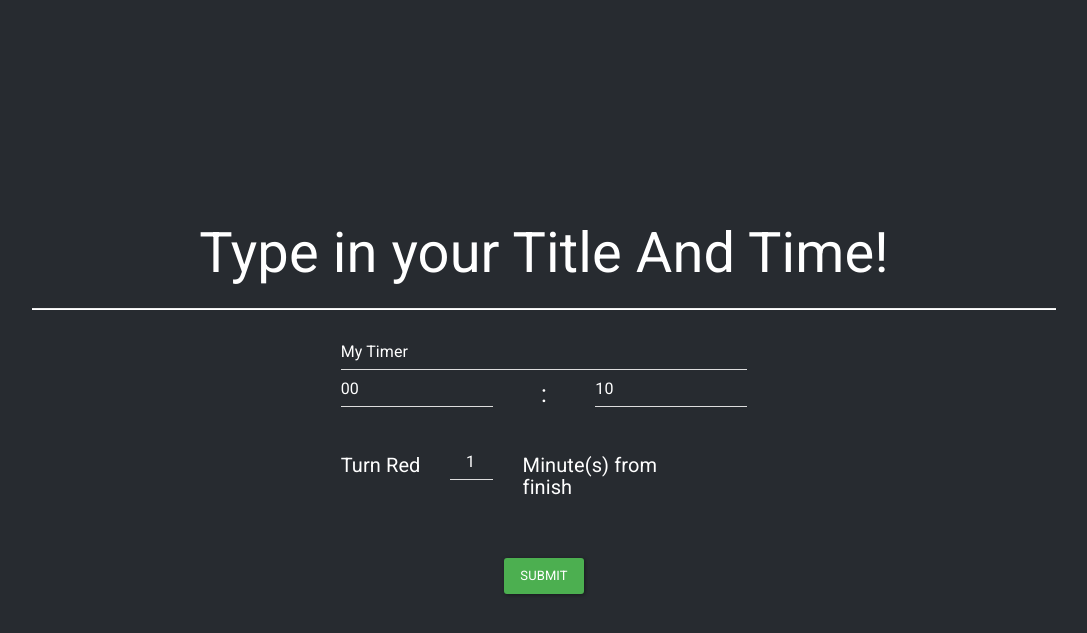
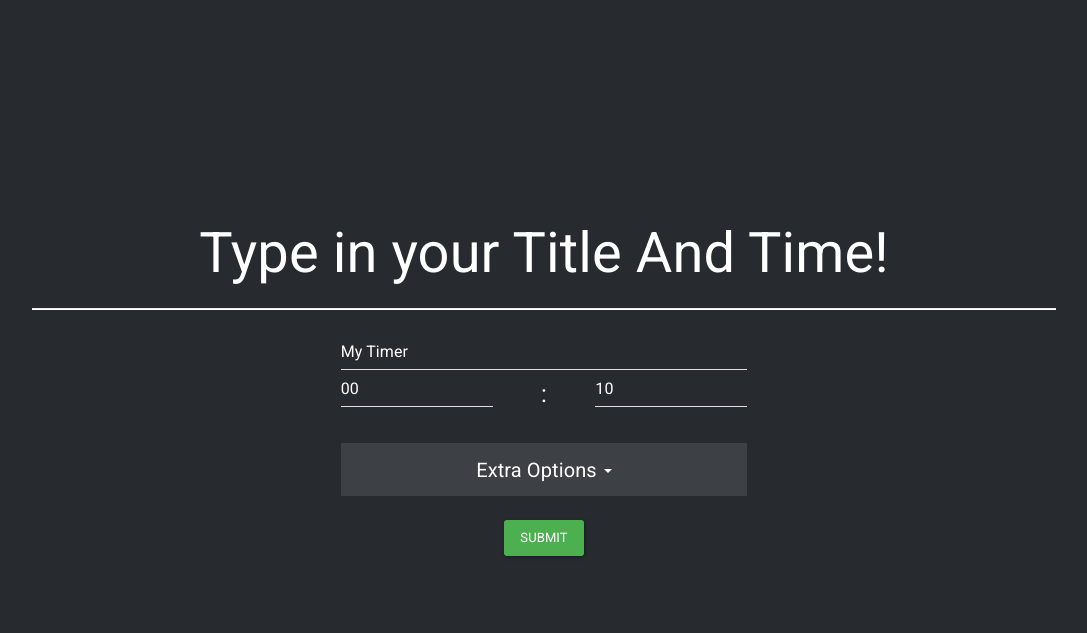
Before and after one commit to zainafzal08/Resume, a Flask app: page /timer in a window 1280 px wide. Shown: the top 633 px of the page, without its empty margins (96-1183 px from the left). Run offline with Flask 2, Linux system fonts and the light colour scheme; some libraries are stand-ins or nearby versions.

Commit message:
added better css to the timer, added it to index page, added solid/changed solid colour background option

```diff
--- a/main.py
+++ b/main.py
@@ -15,11 +15,24 @@ def timer():
 	if request.method == "GET":
 		if "title" in request.args and "time_mins" in request.args and "time_hours" in request.args:
 			timer_title = request.args["title"]
-			imgName = getRandomImg();
+			changeCol = False
+			solidCol = "off"
+
+			if "solidCol" in request.args:
+				solidCol = request.args["solidCol"]
+
+			if solidCol == "on":
+				imgName = None
+				if "changeCol" in request.args:
+					if request.args["changeCol"] == "on":
+						changeCol = True
+			else:
+				imgName = getRandomImg();
+
 			timer_time = int(request.args["time_mins"])+60*int(request.args["time_hours"])
-			danger = int(request.args["danger"])*60
+			danger = int(request.args["danger"].split(" ")[0])*60
 			timer_time_final = timer_time*60 # we like seconds
-			return render_template("timer.html", danger_time = danger, imgName = imgName, title = timer_title, timer_time = timer_time_final, tag=str(time.time()))
+			return render_template("timer.html", changeCol = changeCol, danger_time = danger, imgName = imgName, title = timer_title, timer_time = timer_time_final, tag=str(time.time()))
 		else:
 			return render_template("timer_request.html", tag=str(time.time()))
 def getRandomImg():
--- /dev/null
+++ b/static/timer.css
@@ -0,0 +1,78 @@
+.timer-request-body{
+	background-color: #272b30;
+}
+
+.timer-request-main{
+	text-align: center;
+	padding-top: 25vh;
+}
+
+.timer-request-main hr{
+	background-color: #FFFFFF;
+	width: 80%;
+	height: 1px;
+}
+
+.timer-request-main h1,h2,h3,h4,h5,h6 {
+	color: #FFFFFF;
+}
+
+.timer-request-main input{
+	color: white;
+}
+.timer-request-main label{
+	color: white;
+}
+
+.danger-prompt-left{
+	padding-right: 0;
+	text-align: left;
+}
+.danger-prompt-right{
+	padding-left: 0;
+	text-align: left;
+}
+.danger-prompt{
+	padding-right: 5px;
+	padding-left: 5px;
+}
+
+.extra-options-toggle{
+	background-color: rgba(255,255,255,0.1);
+	text-align: left;
+	padding: 1%;
+	cursor: pointer;
+}
+
+.extra-options-toggle h5{
+	text-align: center;
+}
+.extra-options-toggle select{
+	color: white;
+}
+.extra-options{
+	background-color: rgba(255,255,255,0.1);
+	text-align: left;
+	padding: 1%;
+}
+.extra-options h5{
+	text-align: center;
+}
+.extra-options select{
+	color: white;
+}
+/* Actual timer style */
+.timer-main{
+	color: white;
+	text-align:
+	center;
+	margin-top: 35vh;
+}
+.timer-main h1,h2,h3,h4,h5,h6 {
+	color: #FFFFFF;
+}
+.timer-main hr{
+	background-color: #FFFFFF;
+	width: 80%;
+	height: 1px;
+}
--- a/templates/timer_request.html
+++ b/templates/timer_request.html
@@ -4,35 +4,82 @@
 		<meta charset="UTF-8">
 		<title>Zain Afzal</title>
 	<link rel="stylesheet" href="../static/bootstrap.css?{{tag}}" type="text/css">
-	<link rel="stylesheet" href="../static/main.css?{{tag}}" type="text/css">
+	<link rel="stylesheet" href="../static/timer.css?{{tag}}" type="text/css">
+	<script type="text/javascript">
+		function toggleChangeCol(){
+			var changeColWrapper = document.getElementById("changeColWrapper");
+			var changeCol = document.getElementById("changeCol");
+			var solidCol = document.getElementById("solidCol");
+			console.log(solidCol.checked);
+			if(solidCol.checked){
+				changeCol.disabled = false;
+				changeColWrapper.style.opacity = 1;
+			}else{
+				changeCol.disabled = true;
+				changeColWrapper.style.opacity = 0.1;
+			}
+		}
+		function toggleExtraOptions(){
+			var extraOptions = document.getElementById("extra-options");
+			var btn = document.getElementById("toggleButton");
+			btn.style.display  = "none";
+			extraOptions.style.display = "";
+		}
+	</script>
 	</head>
-	<body style="background-color: #272b30">
-		<div style="color: white; text-align: center; padding-top: 25vh">
-			<h1 style="color: white;"> Type in your Title And Time!</h1>
-			<hr style="background-color: #FFFFFF; width: 80%; height: 1px;">
+	<body class="timer-request-body">
+		<div class="timer-request-main">
+			<h1> Type in your Title And Time!</h1>
+			<hr>
 			<div class="row">
 				<div class="col-xs-4"></div>
 				<div class="col-xs-4">
 					<form type="post">
-						<input name="title" class="form-control" value="My Timer" type="text" style="color: white">
+						<input name="title" class="form-control" value="My Timer" type="text">
 						<div class="row">
 						<div class="col-xs-5">
-						<input name="time_hours" class="form-control" type="text" value="00" style="color: white">
+						<input name="time_hours" class="form-control" type="text" value="00">
 						</div>
-						<div class="col-xs-2"><h4 style="color: white">:</h4></div>
+						<div class="col-xs-2"><h4>:</h4></div>
 						<div class="col-xs-5">
-							<input name="time_mins" class="form-control" type="text" value="10" style="color: white">
+							<input name="time_mins" class="form-control" type="text" value="10">
 						</div>
 						</div>
 						<br>
-						<div class="row">
-						<div class="col-xs-3" style="padding-right: 0"><h5 style="color: white; text-align: left">Turn Red</h5></div>
-						<div class="col-xs-2">
-							<input name="danger" class="form-control" value="    1" type="text" style="color: white">
+						<div id="toggleButton" class="extra-options-toggle" onclick="toggleExtraOptions()">
+							<h5>Extra Options <span class="caret"></span></h5>
 						</div>
-						<div class="col-xs-6"><h5 style="color: white; text-align: left">Minute(s) from finish</h5></div>
+						<div id="extra-options" class="extra-options" style="display: none">
+							<h5> Extra Options </h5>
+							<hr>
+							<div class="row">
+								<div class="col-xs-6">
+									<label>
+			            				<input id="solidCol" name="solidCol" type="checkbox" onclick="toggleChangeCol()"> Solid Colour Background
+			          				</label>
+		          				</div>
+								<div class="col-xs-6" id="changeColWrapper" style="opacity: 0.1">
+									<label>
+			            				<input id="changeCol" name="changeCol" type="checkbox" disabled> Change Colour Over Time
+			          				</label>
+		          				</div>
+	          				</div>
+							<br>
+							<div class="row">
+								<div class="col-xs-5">
+									<h5>Turn timer red : </h5>
+								</div>
+								<div class="col-xs-7">
+        							<select name="danger" class="form-control" id="select">
+							          <option>1 Minute Away</option>
+							          <option>5 Minutes Away</option>
+							          <option>10 Minutes Away</option>
+							          <option>20 Minutes Away</option>
+							        </select>
+		          				</div>
+	          				</div>
+	          				<br>
 						</div>
-						<br>
 						<br>
 						<button type="submit" class="btn btn-success">Submit</button>
 					</form>
```
Also changed, not shown: templates/index.html (+8 -3 lines), templates/timer.html (+35 -6 lines).
